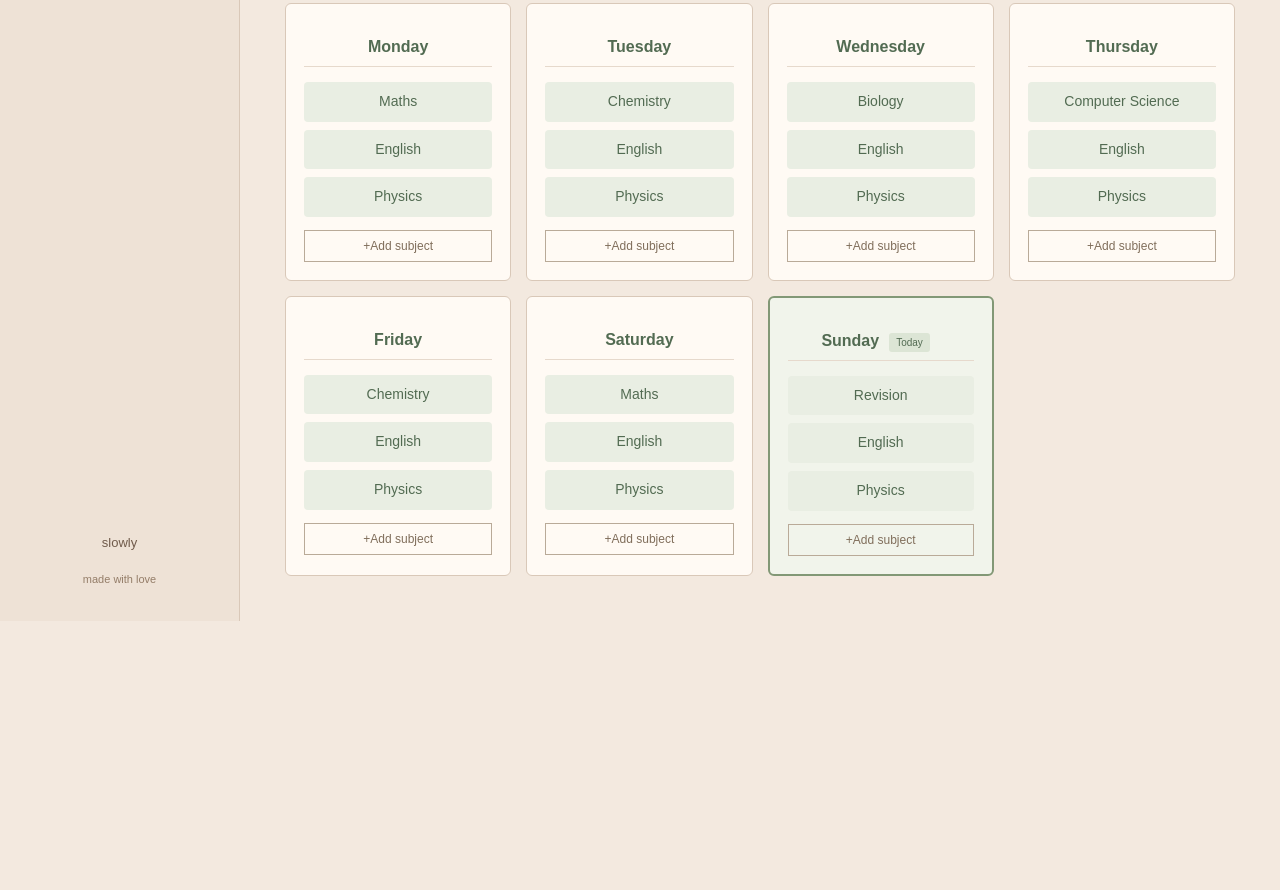
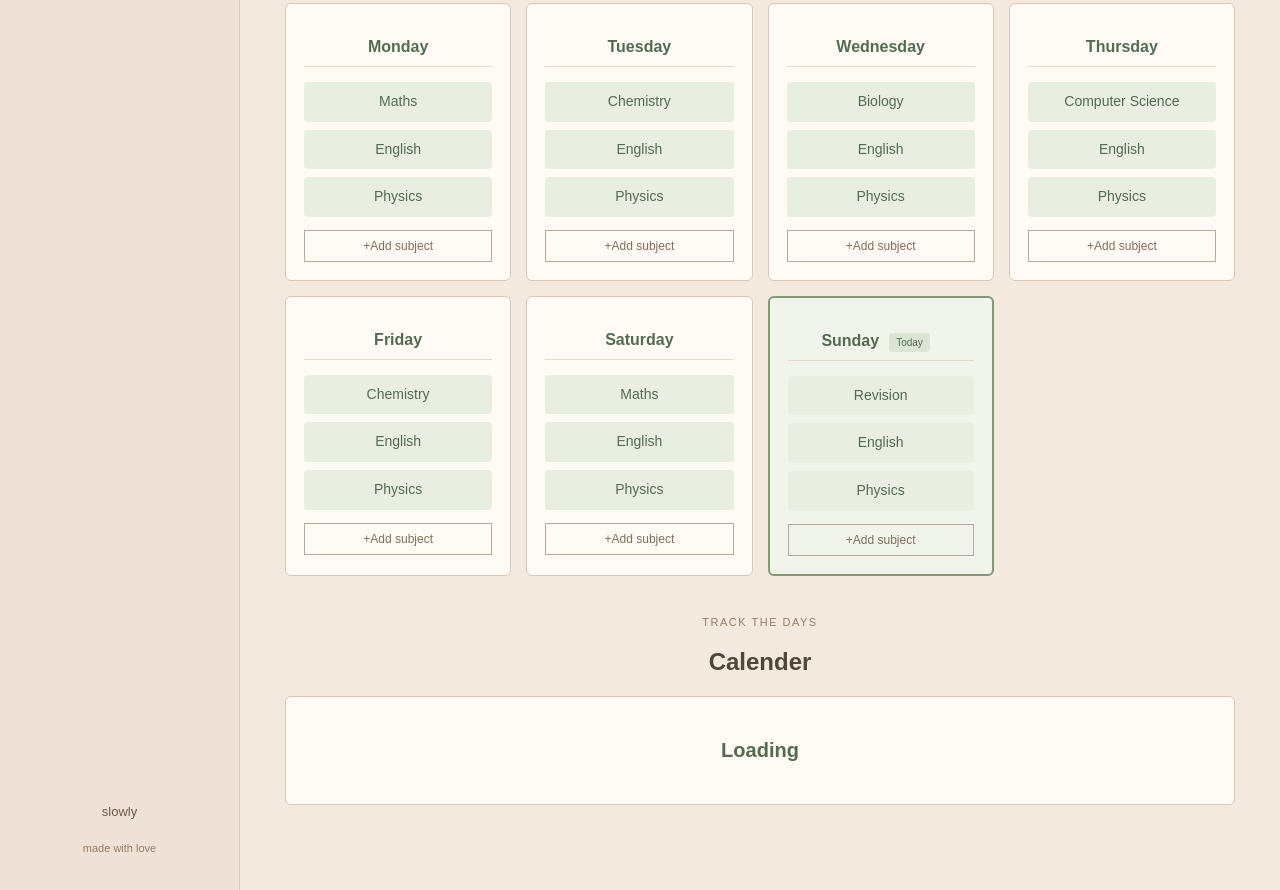
Before and after one commit to RaphelReji/StudyMate, a plain HTML site: page index.html in a window 1280 px wide. Shown: the part 611-1501 px from the top of the page. Before the commit the page ends 1232 px from the top, so only its background shows below. Drawn offline with Linux system fonts and the light colour scheme.

Commit message:
fiqureing how calendar works

```diff
--- a/css/style.css
+++ b/css/style.css
@@ -210,7 +210,32 @@ nav a.active {
   margin: 10px;
 }
 
+.calendar-section {
+  margin-top: 40px;
+  margin-bottom: 40px;
+}
 
+.calendar-box{
+  background-color: #fffaf4;
+  border: 1px solid #d9c8b8;
+  border-radius: 6px;
+  padding: 22px;
+}
+
+.calendar-header{
+  margin-bottom: 20px;
+}
+
+.calendar-header h3{
+  color: #526b52;
+  font-size: 20px;
+}
+
+.calendar-grid{
+  display: grid;
+  grid-template-columns: repeat(7, 1fr);
+  gap: 8px;
+}
 
 
 
--- a/index.html
+++ b/index.html
@@ -65,6 +65,25 @@
 
         </section>
 
+        <section class="calendar-section">
+
+          <div class="section-heading">
+            <p class="small-heading">TRACK THE DAYS</p>
+            <h2>Calender</h2>
+          </div>
+
+          <div class="calendar-box">
+
+            <div class="calendar-header">
+              <h3 id="calenderMonth">Loading</h3>
+
+            </div>
+
+            <div class="calendar-grid" id="calendarGrid"></div>
+          </div>
+
+        </section>
+
       </main>
   </div>
 
--- a/js/main.js
+++ b/js/main.js
@@ -107,3 +107,15 @@ const timetableGrid = document.getElementById("timetableGrid");
 
     timetableGrid.appendChild(dayCard);
   });
+
+
+  //calender code
+
+  const calendarMonth = document.getElementById("calenderMonth");
+  const calendarGrid = document.getElementById("calendarGrid");
+
+  const currentYear = today.getFullYear();
+  const currentMonth = today.getMonth();
+
+  const firstDay = new Date(currentYear, currentMonth, 1);
+  const lastDay = new Date(currentYear, currentMonth +1, 0)
```
